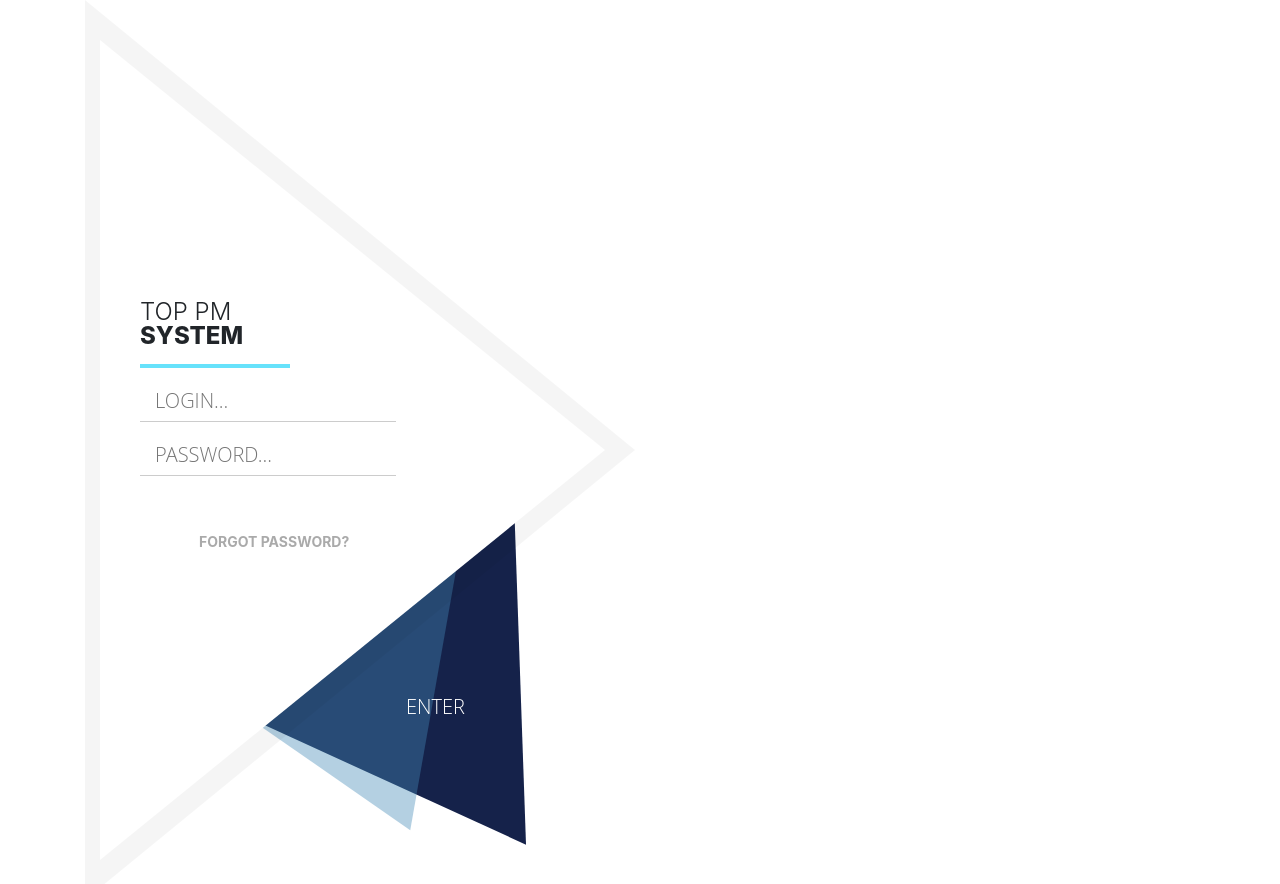
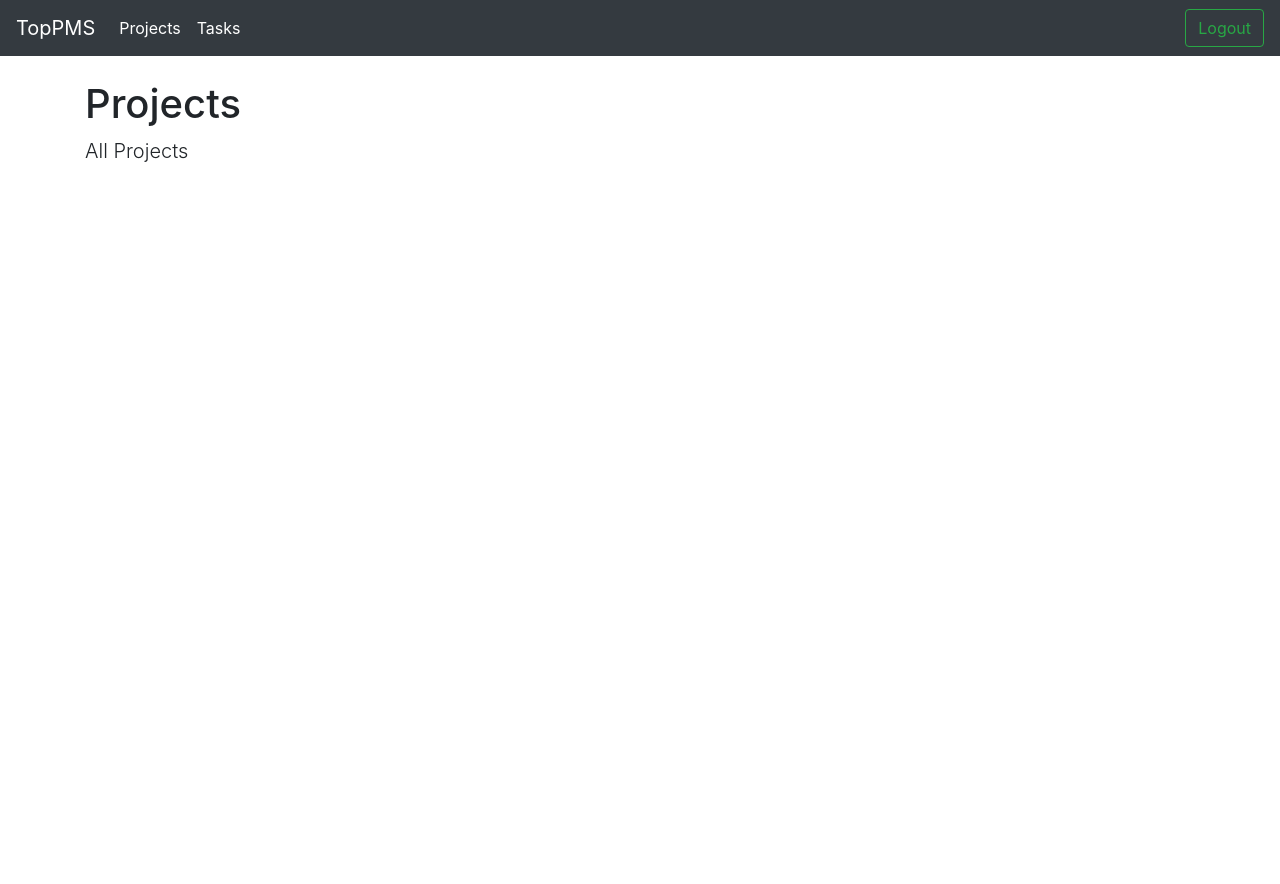
Before and after one commit to Ihor912/angular-top-pms, an Angular app: page /projects/1 in a window 1280 px wide. Shown: the top 884 px of the page. After the commit the page ends 800 px from the top, so only its background shows below. Built offline with nearby package versions, Linux system fonts and the light colour scheme.

Commit message:
implement routing; implement projects component

```diff
--- a/src/app/app.component.html
+++ b/src/app/app.component.html
@@ -1,2 +1 @@
-<!-- <app-navbar></app-navbar> -->
-<app-login></app-login>
+<router-outlet></router-outlet>
--- a/src/app/app.component.ts
+++ b/src/app/app.component.ts
@@ -6,4 +6,5 @@ import { Component } from '@angular/core';
   styleUrls: ['./app.component.css']
 })
 export class AppComponent {
+
 }
--- /dev/null
+++ b/src/app/app.routing.ts
@@ -0,0 +1,12 @@
+import { Routes, RouterModule } from '@angular/router';
+
+import { LoginComponent } from './login/login.component';
+import { ProjectsComponent } from './projects/projects.component';
+
+const appRoutes: Routes = [
+    { path: 'login', component: LoginComponent },
+    { path: 'projects/:username', component: ProjectsComponent },
+    { path: '', redirectTo: '/login', pathMatch: 'full' }
+];
+
+export const routing = RouterModule.forRoot(appRoutes);
--- a/src/app/login/login.component.ts
+++ b/src/app/login/login.component.ts
@@ -1,5 +1,6 @@
 import { Component, OnInit } from '@angular/core';
 import { NgForm } from '@angular/forms';
+import { Router } from '@angular/router';
 
 @Component({
   selector: 'app-login',
@@ -8,14 +9,16 @@ import { NgForm } from '@angular/forms';
 })
 export class LoginComponent implements OnInit {
 
-  constructor() { }
+  constructor(private router: Router) { }
 
   ngOnInit() {
   }
 
   onSubmit(form: NgForm) {
-    console.log(form.value.login);
+    console.log('Login Component - on submit action: ', form.value.login);
     console.log(form.value.pass);
+
+    this.router.navigate(['/projects', form.value.login]);
   }
 
 }
--- /dev/null
+++ b/src/app/projects/projects.component.html
@@ -0,0 +1,5 @@
+<app-navbar></app-navbar>
+<div class="container">
+  <h1>Projects</h1>
+  <p class="lead">All Projects</p>
+</div>
--- /dev/null
+++ b/src/app/projects/projects.component.ts
@@ -0,0 +1,23 @@
+import { Component, OnInit } from '@angular/core';
+import { ActivatedRoute } from '@angular/router';
+
+@Component({
+  selector: 'app-projects',
+  templateUrl: './projects.component.html',
+  styleUrls: ['./projects.component.css']
+})
+export class ProjectsComponent implements OnInit {
+
+  username: String = '';
+
+  constructor(private route: ActivatedRoute) { }
+
+  ngOnInit() {
+    this.route.params.subscribe(params => {
+      this.username = params['username'];
+
+      console.log('Projects Component - on routing action: ', this.username);
+    });
+  }
+
+}
--- a/src/styles.css
+++ b/src/styles.css
@@ -1 +1,5 @@
 @import '~bootstrap/dist/css/bootstrap.min.css';
+
+.container {
+    padding-top: 80px;
+}
```
Also changed, not shown: src/app/app.module.ts (+6 -2 lines), src/app/projects/projects.component.css (added).
